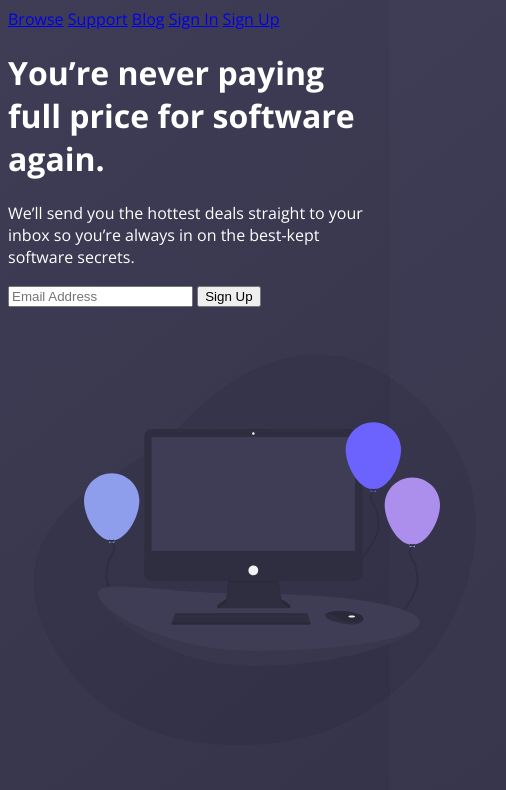
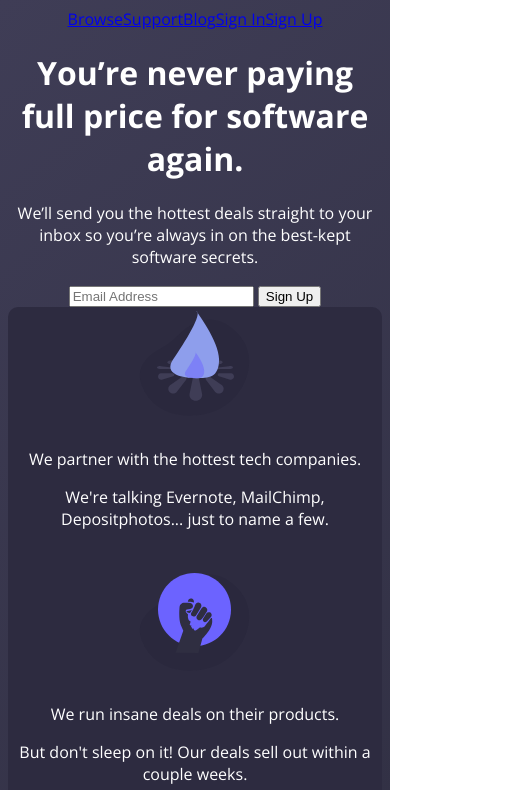
Before and after one commit to TAYBI/12-css-projects-design-to-code, a plain HTML site: page 09 Landing Page/index.html in a window 390 px wide. Shown: the top 790 px of the page, 506 px wide, since content can reach past the window. Drawn offline with nearby package versions, Linux system fonts and the light colour scheme.

Commit message:
basics layout and responsive for 09 Landing Page

```diff
--- a/09 Landing Page/index.html
+++ b/09 Landing Page/index.html
@@ -17,7 +17,7 @@
 
     <div class="container">
       <div class="hero">
-        <div class="contentent">
+        <div class="content">
           <h1>You’re never paying full price for software again.</h1>
           <p>
             We’ll send you the hottest deals straight to your inbox so you’re
--- a/09 Landing Page/style.css
+++ b/09 Landing Page/style.css
@@ -7,4 +7,57 @@ html {
 body {
   background: linear-gradient(320.67deg, #2f2e41 0%, #3f3d56 100%);
   color: #ffffff;
+  overflow-x: hidden;
 }
+
+.nav {
+  display: flex;
+  justify-content: flex-end;
+  width: 100%;
+}
+
+.container {
+  max-width: 855px;
+  margin: 0 auto;
+}
+
+.hero {
+  display: grid;
+  grid-template-columns: 2fr 1fr;
+}
+
+.panel {
+  width: 100%;
+  background: #2d2b40;
+  display: grid;
+  grid-template-columns: repeat(3, 1fr);
+  border-radius: 10px;
+  gap: 1rem;
+}
+
+@media (max-width: 500px) {
+  .container {
+    width: 100%;
+  }
+  .nav {
+    justify-content: center;
+  }
+  .panel {
+    grid-template-columns: 1fr;
+  }
+  .panel .section {
+    text-align: center;
+  }
+}
+
+@media (max-width: 400px) {
+  .hero .illustration {
+    display: none;
+  }
+  .hero {
+    grid-template-columns: 1fr;
+  }
+  .content {
+    text-align: center;
+  }
+}
```
